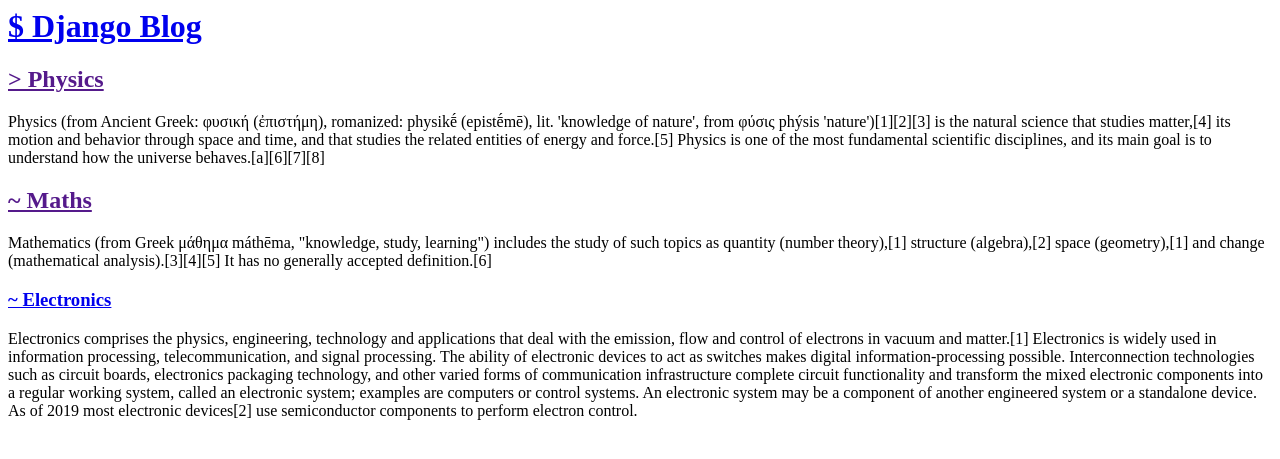
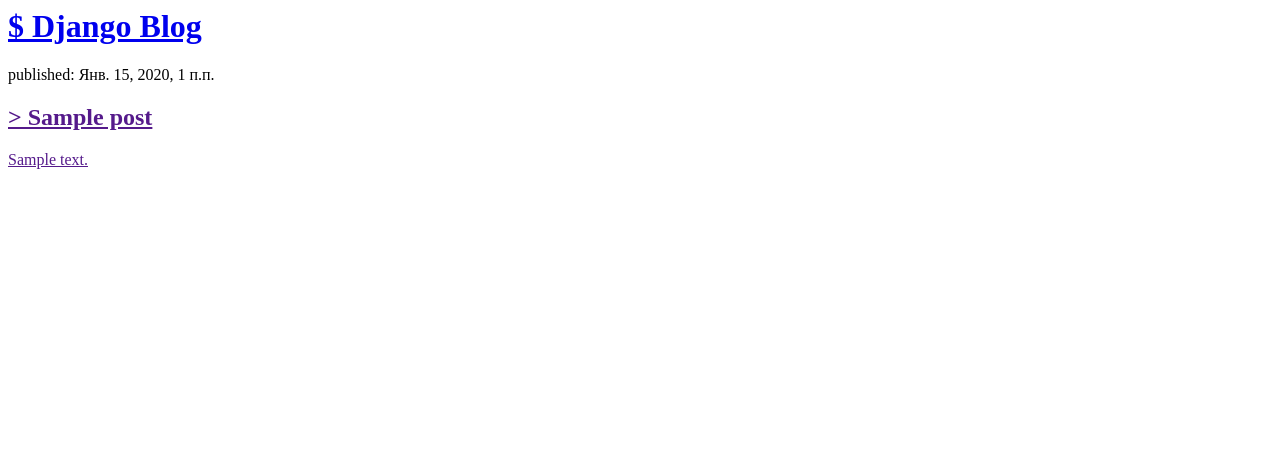
Before and after one commit to MisterDiabl0/my-zero-blog, a Django app: template blog/templates/blog/page.html in a window 1280 px wide. Shown: the top 459 px of the page. Run offline with Django 3.2, Linux system fonts and the light colour scheme; the template is opened without the code that fills it: values that come from a table or form of the project are taken from there, others are empty; tables that the repository leaves empty hold one stand-in row (values such as "Sample post").

Commit message:
Modified templates to display pages from database.

```diff
--- a/blog/models.py
+++ b/blog/models.py
@@ -9,6 +9,7 @@
     text = models.TextField()
     created_date = models.DateTimeField(default=timezone.now)
     published_date = models.DateTimeField(blank=True, null=True)
+    # redact
     # watching = models.                            #сколько просмотрело?
     # image = models.
     # video = models.
--- a/blog/templates/blog/page.html
+++ b/blog/templates/blog/page.html
@@ -1,15 +1,4 @@
-<!-- <html>
-  <head>
-    <title>Genius</title>
-  </head>
-  <body>
-    <h1><strong>I'm in World. And still I'm love game NFS World</strong></h1>
-    <p>Hey! It works!</p>
-    <div>
-            <h1><a href="/">Django Girls Blog</a></h1>
-        </div>
-  </body>
-</html> -->
+
 
 <html>
     <head>
@@ -20,24 +9,13 @@
             <h1><a href="/">$ Django Blog</a></h1>
             <!-- <p>Wow, Im in WEB</p> -->
         </div>
+        {% for page in pages %}
+        <div>
+            <p>published: {{ page.published_date }} </p>
+            <h2><a href="">> {{ page.title }} </h2>
+            <p>  {{ page.text | linebreaksbr }} </p>
+        </div>
+        {% endfor %}
 
-        <div>
-
-            <h2><a href="">> Physics</a></h2>
-            <p>Physics (from Ancient Greek: φυσική (ἐπιστήμη), romanized: physikḗ (epistḗmē), lit. 'knowledge of nature', from φύσις phýsis 'nature')[1][2][3] is the natural science that studies matter,[4] its motion and behavior through space and time, and that studies the related entities of energy and force.[5] Physics is one of the most fundamental scientific disciplines, and its main goal is to understand how the universe behaves.[a][6][7][8]
-
-</p>
-            <!-- <ul><li>First element</li><li>Second element</li></ul> -->
-        </div>
-
-        <div>
-
-            <h2><a href="">~ Maths</a></h2>
-            <p>Mathematics (from Greek μάθημα máthēma, "knowledge, study, learning") includes the study of such topics as quantity (number theory),[1] structure (algebra),[2] space (geometry),[1] and change (mathematical analysis).[3][4][5] It has no generally accepted definition.[6]</p>
-        </div>
-            <h3><a href="/">~ Electronics</a></h3>
-            <p> Electronics comprises the physics, engineering, technology and applications that deal with the emission, flow and control of electrons in vacuum and matter.[1]
-
-Electronics is widely used in information processing, telecommunication, and signal processing. The ability of electronic devices to act as switches makes digital information-processing possible. Interconnection technologies such as circuit boards, electronics packaging technology, and other varied forms of communication infrastructure complete circuit functionality and transform the mixed electronic components into a regular working system, called an electronic system; examples are computers or control systems. An electronic system may be a component of another engineered system or a standalone device. As of 2019 most electronic devices[2] use semiconductor components to perform electron control. </p>
     </body>
 </html>
```
Also changed, not shown: blog/views.py (+4 -5 lines).
